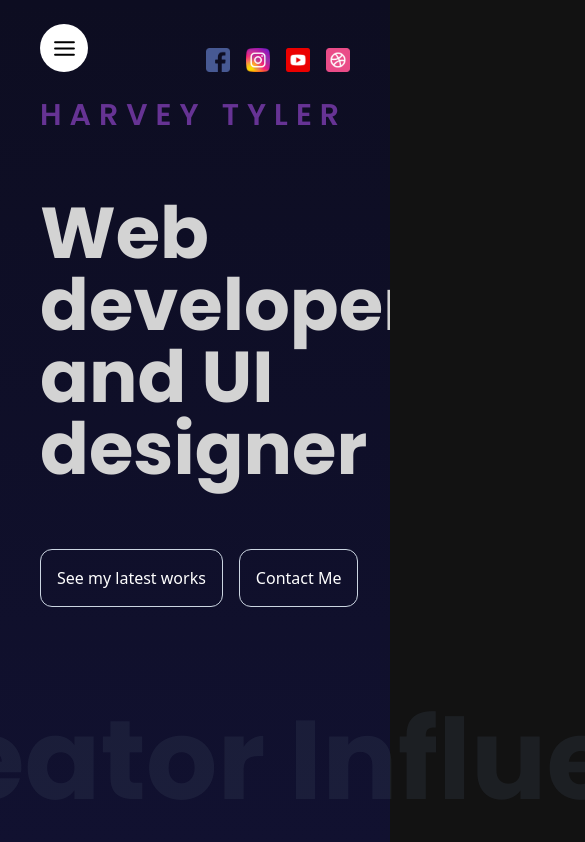
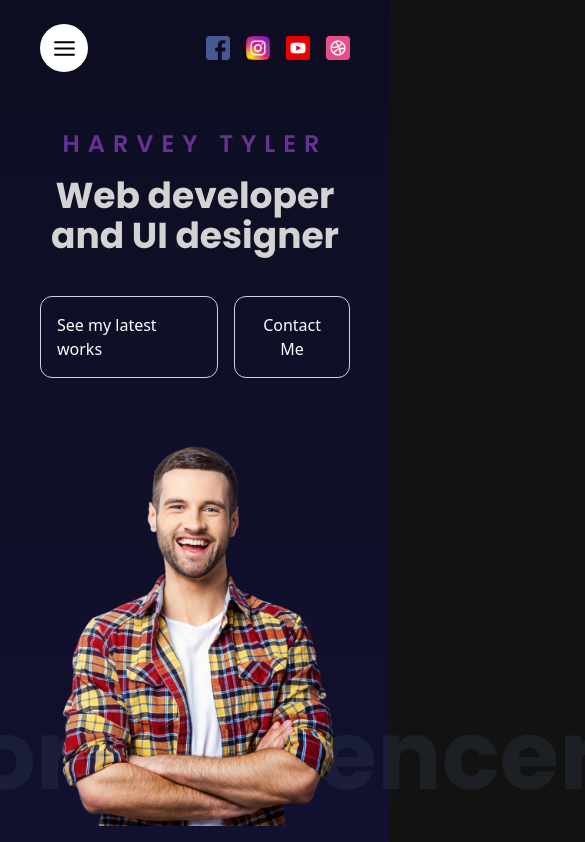
Before and after one commit to KhaliLounis/Animated-Portfolio, a React (Vite) app: page / in a window 390 px wide. Shown: the top 842 px of the page, 585 px wide, since content can reach past the window. Built offline with nearby package versions, Linux system fonts and the light colour scheme.

Commit message:
finishing responsiveness

```diff
--- a/src/comps/About.jsx
+++ b/src/comps/About.jsx
@@ -67,7 +67,7 @@ const About = () => {
         initial="initial"
         className="flex flex-col gap-y-4"
       >
-        <h1 className=" text-center font-light text-7xl font-main text-white">
+        <h1 className=" text-center font-light text-7xl font-main text-white max-md:text-5xl px-2">
           <span className={spanStyle}>Unique </span>Ideas<br></br>{" "}
           <span className={spanStyle}>For Your </span> Buisness.
         </h1>
@@ -80,7 +80,7 @@ const About = () => {
         viewport={{ once: false, amount: 0.25 }}
         variants={slideIn}
         initial="initial"
-        className="flex  gap-x-8 my-8 px-8"
+        className="flex  gap-x-8 my-8 px-8 overflow-x-scroll max-md:gap-x-12"
       >
         {cards.map((card, index) => (
           <AboutCard key={index} title={card.title} desc={card.desc} />
--- a/src/comps/Contact.jsx
+++ b/src/comps/Contact.jsx
@@ -23,39 +23,38 @@ const Contact = () => {
   return (
     <motion.div
       ref={ref}
-      className="h-screen flex items-center gap-50 bg-[#0f0f2a] snap-start w-screen px-20"
-      variants={variants}
+      className="h-screen flex items-center gap-50 bg-[#0f0f2a] snap-start w-screen px-20 max-md:flex-col"
       initial="initial"
       whileInView="animate"
-    >
+      >
       <motion.div
         className="flex flex-col flex-1 gap-[40px]"
         variants={variants}
       >
         <motion.h1
           variants={variants}
-          className="font-main font-extrabold text-7xl"
+          className="font-main font-extrabold text-7xl max-md:text-5xl"
         >
           Let’s work together
         </motion.h1>
         <motion.div className="" variants={variants}>
-          <h2 className="text-4xl font-main font-bold ">Mail</h2>
+          <h2 className="text-4xl font-main font-bold max-md:text-2xl ">Mail</h2>
           <span className="font-light">hello@react.dev</span>
         </motion.div>
         <motion.div className="" variants={variants}>
-          <h2 className="text-4xl font-main font-bold ">Address</h2>
+          <h2 className="text-4xl font-main font-bold max-md:text-2xl ">Address</h2>
           <span className="font-light">Hello street New York</span>
         </motion.div>
         <motion.div className="" variants={variants}>
-          <h2 className="text-4xl font-main font-bold ">Phone</h2>
+          <h2 className="text-4xl font-main font-bold max-md:text-2xl ">Phone</h2>
           <span className="font-light">+1 234 5678</span>
         </motion.div>
       </motion.div>
       <div className="relative flex-1">
         <motion.div
-          className="absolute m-auto stroke-orange-400 z-10"
-          initial={{ opacity: 1 }}
-          whileInView={{ opacity: 0 }}
+          className="absolute m-auto stroke-orange-400 "
+          initial={{ opacity: 1}}
+          whileInView={{ opacity: 0 , visibility: "hidden"}}
           transition={{ delay: 3, duration: 1 }}
         >
           <svg width="450px" height="450px" viewBox="0 0 32.666 32.666">
@@ -64,7 +63,7 @@ const Contact = () => {
               fill="none"
               initial={{ pathLength: 0 }}
               animate={isInView && { pathLength: 1 }}
-              transition={{ duration: 1 }}
+              transition={{ duration: 3 }}
               d="M28.189,16.504h-1.666c0-5.437-4.422-9.858-9.856-9.858l-0.001-1.664C23.021,4.979,28.189,10.149,28.189,16.504z
             M16.666,7.856L16.665,9.52c3.853,0,6.983,3.133,6.981,6.983l1.666-0.001C25.312,11.735,21.436,7.856,16.666,7.856z M16.333,0
             C7.326,0,0,7.326,0,16.334c0,9.006,7.326,16.332,16.333,16.332c0.557,0,1.007-0.45,1.007-1.006c0-0.559-0.45-1.01-1.007-1.01
@@ -85,7 +84,7 @@ const Contact = () => {
           initial={{ opacity: 0 }}
           whileInView={{ opacity: 1 }}
           transition={{ delay: 4, duration: 1 }}
-          className="flex flex-col gap-[20px]"
+          className="flex flex-col gap-[20px] z-20 w-screen max-md:px-10 max-md:mb-5 "
         >
           <input
             type="text"
--- a/src/comps/Featured.jsx
+++ b/src/comps/Featured.jsx
@@ -14,12 +14,12 @@ const Work = ({ img, title }) => {
   const y = useTransform(scrollYProgress, [0, 1], ["-15rem", "15rem"]);
 
   return (
-    <div className="flex gap-x-y items-center h-screen w-screen snap-start bg-[#0f0f2a] px-24  ">
+    <div className="flex  items-center  h-screen w-screen snap-start bg-[#0f0f2a] px-24 max-md:flex-col max-md:justify-center max-md:gap-y-12 max-md:items-start max-md:p-12  ">
       <div className="  ml-10 w-10/12 ">
         <img src={img} alt="" className="w-11/12    " />
       </div>
       <motion.div
-        className="flex flex-col items-start gap-y-4  "
+        className="flex flex-col items-start gap-y-4 project "
         ref={textRef}
         style={{ y }}
       >
@@ -70,8 +70,8 @@ const Featured = () => {
       ref={ref}
       id="portfolio"
     >
-      <div className="sticky top-5">
-        <h1 className="max-lg:text-5xl text-7xl font-main font-extrabold text-[#ffa500] text-center">
+      <div className="sticky top-5 max-md:bottom-2 max-md:order-2">
+        <h1 className="max-lg:text-5xl text-7xl font-main font-extrabold text-[#ffa500] text-center max-md:text-4xl">
           Featured Works
         </h1>
         <motion.div
--- a/src/comps/Hero.jsx
+++ b/src/comps/Hero.jsx
@@ -22,24 +22,24 @@ const Hero = () => {
   };
 
   return (
-    <div className="overflow-y-hidden">
-      <div className="flex justify-between items-center px-10 w-full lg:gap-x-28 ">
-        <div className="flex flex-col gap-y-16">
+    <div className="overflow-y-hidden max-md:mt-8  ">
+      <div className="flex justify-between items-center px-10 w-full lg:gap-x-28 max-md:flex-col max-md:gap-y-16 ">
+        <div className="flex flex-col gap-y-16 max-md:gap-y-10">
           <motion.div
-            className=" flex flex-col gap-y-16"
+            className=" flex flex-col gap-y-16 max-md:gap-y-4 max-md:text-center"
             variants={slideIn()}
             initial="initial"
             animate="animate"
           >
-            <h3 className="text-[#663394] font-main text-3xl font-semibold tracking-[0.5rem]">
+            <h3 className="text-[#663394] font-main text-3xl font-semibold tracking-[0.5rem] max-lg:text-2xl">
               HARVEY TYLER
             </h3>
-            <h1 className="font-bold font-main text-[#d3d3d3] text-7xl ">
+            <h1 className="font-bold font-main text-[#d3d3d3] text-7xl max-lg:text-4xl ">
               Web developer and UI designer
             </h1>
           </motion.div>
           <motion.div
-            className="flex gap-x-4 z-10"
+            className="flex gap-x-4 z-10 max-md:self-center"
             variants={slideIn(0.6)}
             initial="initial"
             animate="animate"
@@ -52,7 +52,7 @@ const Hero = () => {
             </a>
           </motion.div>
         </div>
-        <div className="relative w-[30rem] h-[32rem] flex-shrink-0 z-10">
+        <div className="relative w-[30rem] h-[32rem] flex-shrink-0 z-10 max-md:w-72 max-md:h-96">
           <img
             src="/hero.png"
             alt="hero"
@@ -70,7 +70,7 @@ const Hero = () => {
           repeatType: "loop",
           ease: "linear",
         }}
-        className=" bottom-0  absolute text-[7rem] text-slate-600 opacity-20 font-bold font-main text-nowrap"
+        className=" bottom-0 max-md:bottom-10  absolute text-[7rem] max-md:text-8xl text-slate-600 opacity-20 font-bold font-main text-nowrap"
       >
         Writer Content Creator Influencer
       </motion.span>
--- a/src/comps/Navbar.jsx
+++ b/src/comps/Navbar.jsx
@@ -47,7 +47,7 @@ const Sidebar = ({ setIsOpen, isOpen }) => {
     <motion.div
       variants={variants}
       animate={isOpen ? "open" : "closed"}
-      className="  flex flex-col gap-y-8 text-4xl font-main font-medium items-center justify-center h-screen w-1/4 bg-white text-black absolute top-0 left-0"
+      className="  flex flex-col gap-y-8 text-4xl font-main font-medium items-center justify-center h-screen w-1/4 bg-white text-black absolute top-0 left-0 max-md:w-1/2 max-md:text-2xl"
     >
       {["Homepage", "Services", "Portfolio", "Contact"].map((text, index) => (
         <AnimatePresence>
@@ -85,7 +85,7 @@ const Navbar = () => {
           {!isOpen ? (
             <FiMenu
               size={25}
-              className="self-center relative z-20 cursor-pointer"
+              className="relative z-20 cursor-pointer"
               color="black"
               onClick={() => setIsOpen(!isOpen)}
             />
@@ -93,7 +93,7 @@ const Navbar = () => {
             <>
               <IoClose
                 size={25}
-                className="self-center relative z-20 cursor-pointer"
+                className="relative z-20 cursor-pointer"
                 color="black"
                 onClick={() => setIsOpen(!isOpen)}
               />
@@ -101,7 +101,7 @@ const Navbar = () => {
             </>
           )}
         </div>
-        <div className="flex gap-x-4 self-end">
+        <div className="flex gap-x-4 ">
           {socials.map((social, index) => (
             <a href="#">
               <img
--- a/src/index.css
+++ b/src/index.css
@@ -18,3 +18,9 @@ body{
     overflow-x: hidden;
     /* overflow-y: hidden; */
 }
+@media screen and (max-width: 750px){
+    .project{
+        transform: none !important;
+    }
+
+}
```
